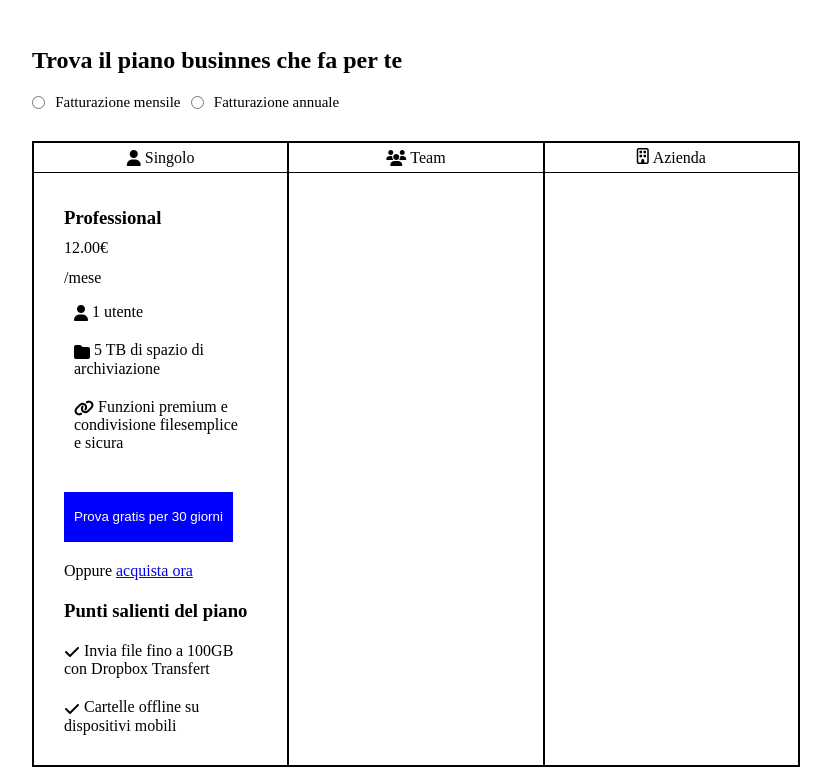
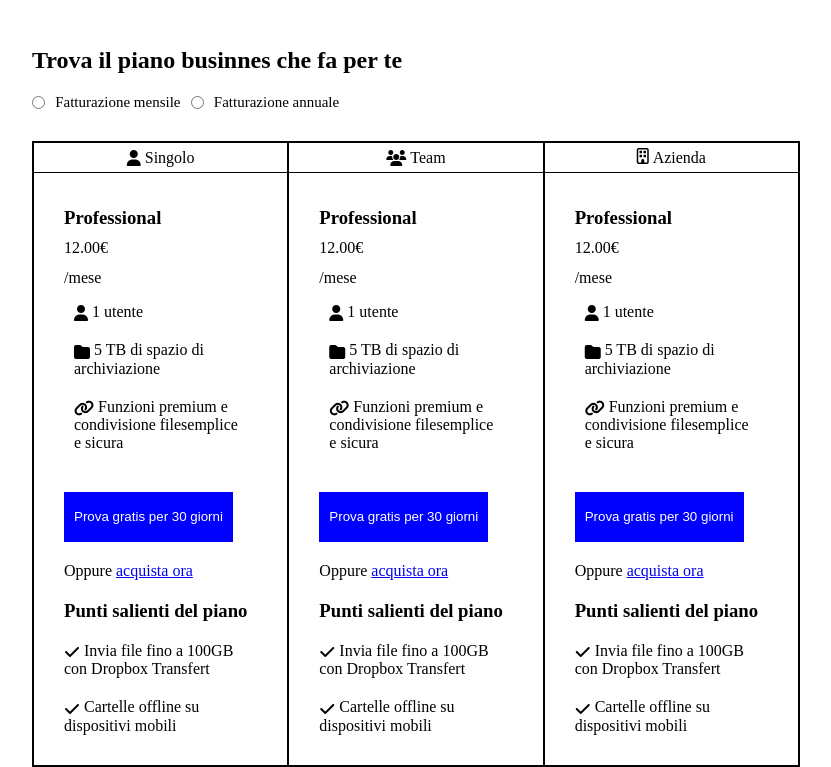
Before and after one commit to Maino24/htmlcss-dropbox, a plain HTML site: page index.html in a window 1280 px wide. Shown: the part 560-1327 px from the top of the page, without its empty margins (224-1055 px from the left). Drawn offline with Linux system fonts and the light colour scheme.

Commit message:
tre colonne riempite

```diff
--- a/index.html
+++ b/index.html
@@ -98,18 +98,84 @@
             </div>
 
 
+
+
+
+
+
+
             <div class="colonna-uno">
                 <div class="icona-colonna">
                     <i class="fa-solid fa-users"></i>
                     <span class="parola-icona">Team</span>
                 </div>
+                <div class="padding-colonna">
+                    <div class="prima-section-colonna">
+                        <h3>Professional</h3>
+                        <p>12.00€</p>
+                        <p>/mese</p>
+                    </div>
+                    <div class="seconda-section-colonna">
+                        <ul class="lista-colonne">
+                            <li><i class="fa-solid fa-user"></i> 1 utente</li>
+                            <li><i class="fa-solid fa-folder"></i> 5 TB di spazio di archiviazione</li>
+                            <li><i class="fa-solid fa-link"></i> Funzioni premium e condivisione filesemplice e sicura</li>
+                        </ul>
+                            <button class="bottone-gratis">Prova gratis per 30 giorni</button>
+                            <p class="link">Oppure  <a href="acquista ora">acquista ora</a></p>
+                    </div>
+                    <div class="terza-section-colonna">
+                        <h3>Punti salienti del piano</h3>
+                        <p class="check">
+                            <i class="fa-solid fa-check"> </i>
+                            <span>Invia file fino a 100GB con Dropbox Transfert</span>
+                        </p>
+                        <p>
+                            <i class="fa-solid fa-check"> </i>
+                            <span>Cartelle offline su dispositivi mobili</span>
+                        </p>
+                        </div>
+                </div>
             </div>
+
+
+
+
+
 
             <div class="colonna-uno">
                 <div class="icona-colonna">
                     <i class="fa-regular fa-building"></i>
                     <span class="parola-icona">Azienda</span>
                 </div>
+                <div class="padding-colonna">
+                    <div class="prima-section-colonna">
+                        <h3>Professional</h3>
+                        <p>12.00€</p>
+                        <p>/mese</p>
+                    </div>
+                    <div class="seconda-section-colonna">
+                        <ul class="lista-colonne">
+                            <li><i class="fa-solid fa-user"></i> 1 utente</li>
+                            <li><i class="fa-solid fa-folder"></i> 5 TB di spazio di archiviazione</li>
+                            <li><i class="fa-solid fa-link"></i> Funzioni premium e condivisione filesemplice e sicura</li>
+                        </ul>
+                            <button class="bottone-gratis">Prova gratis per 30 giorni</button>
+                            <p class="link">Oppure  <a href="acquista ora">acquista ora</a></p>
+                    </div>
+                    <div class="terza-section-colonna">
+                        <h3>Punti salienti del piano</h3>
+                        <p class="check">
+                            <i class="fa-solid fa-check"> </i>
+                            <span>Invia file fino a 100GB con Dropbox Transfert</span>
+                        </p>
+                        <p>
+                            <i class="fa-solid fa-check"> </i>
+                            <span>Cartelle offline su dispositivi mobili</span>
+                        </p>
+                        </div>
+                </div>
+
 
             </div>
         </div>
```
